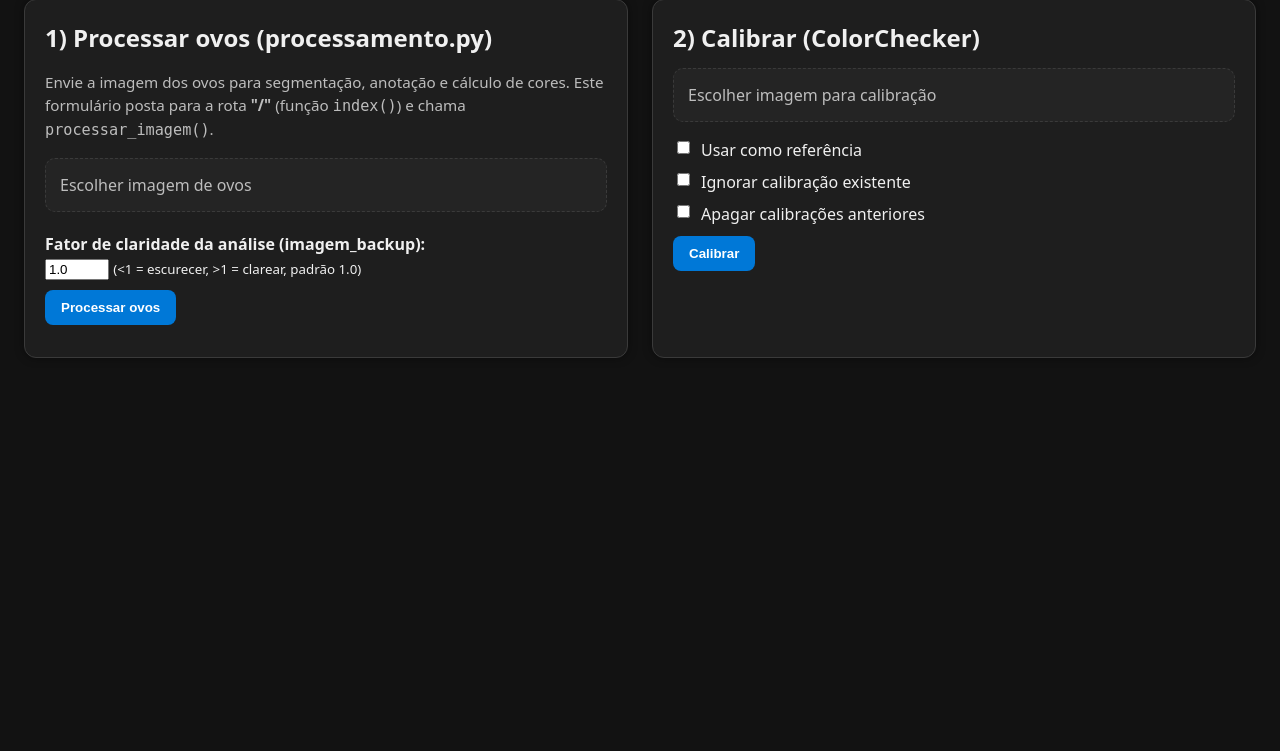
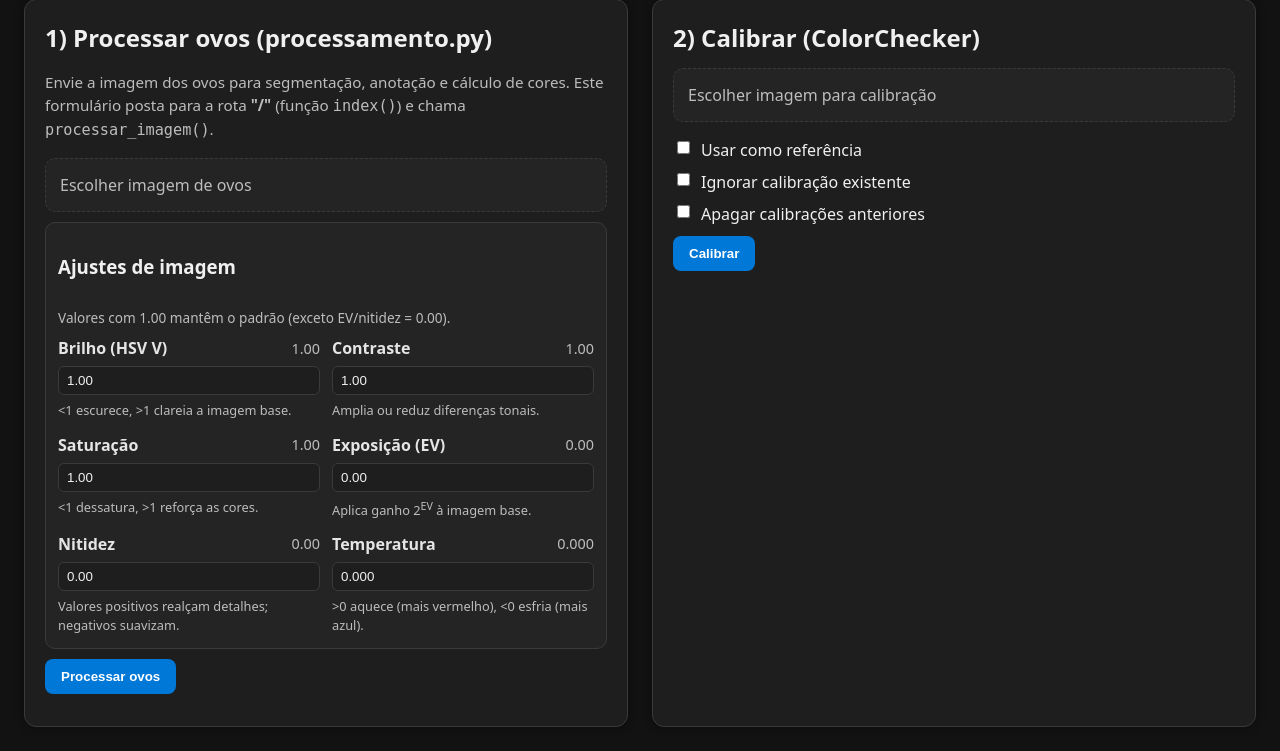
Before and after one commit to tampelini/egg_processing, a Flask app: page / in a window 1280 px wide. Shown: the part 129-880 px from the top of the page. Before the commit the page ends 487 px from the top, so only its background shows below. Run offline with Flask 3, Linux system fonts and the light colour scheme.

Commit message:
Atualiza código local e envia para main

```diff
--- a/app/routes.py
+++ b/app/routes.py
@@ -27,6 +27,15 @@ OUTPUT_DIR = os.path.join(STATIC_DIR, 'output')
 CALIBRATED_DIR = os.path.join(STATIC_DIR, 'calibrated')
 for d in (STATIC_DIR, CONFIG_DIR, UPLOADS_DIR, OUTPUT_DIR, CALIBRATED_DIR):
     os.makedirs(d, exist_ok=True)
+
+DEFAULT_AJUSTES = {
+    "fator_v_backup": 1.0,
+    "fator_contraste": 1.0,
+    "fator_saturacao": 1.0,
+    "ev_exposicao": 0.0,
+    "fator_nitidez": 0.0,
+    "fator_temperatura": 0.0,
+}
 
 def _to_url(path_abs: str) -> str:
     """Converte caminho absoluto para URL relativa ao root do app (prefixada com '/')."""
@@ -68,18 +77,30 @@ def index():
     """
     imagem_b64 = None
     ovos_info = None
+    ajustes = DEFAULT_AJUSTES.copy()
 
     if request.method == 'POST' and 'imagem' in request.files:
         file = request.files['imagem']
         if file and file.filename:
-            # lê fator_v_backup do form (padrão 1.0)
-            raw_val = (request.form.get('fator_v_backup') or '').strip()
-            try:
-                fator_v_backup = float(raw_val) if raw_val else 1.0
-            except Exception:
-                fator_v_backup = 1.0
-            # clampa para evitar valores extremos (ajuste se quiser)
-            fator_v_backup = max(0.2, min(1.5, fator_v_backup))
+            def _parse_float(nome, default, minimo=None, maximo=None):
+                raw = (request.form.get(nome) or '').strip()
+                try:
+                    valor = float(raw) if raw else default
+                except Exception:
+                    valor = default
+                if minimo is not None:
+                    valor = max(minimo, valor)
+                if maximo is not None:
+                    valor = min(maximo, valor)
+                ajustes[nome] = valor
+                return valor
+
+            fator_v_backup = _parse_float('fator_v_backup', 1.0, 0.2, 3.0)
+            fator_contraste = _parse_float('fator_contraste', 1.0, 0.2, 3.0)
+            fator_saturacao = _parse_float('fator_saturacao', 1.0, 0.0, 3.0)
+            ev_exposicao = _parse_float('ev_exposicao', 0.0, -5.0, 5.0)
+            fator_nitidez = _parse_float('fator_nitidez', 0.0, -1.0, 2.0)
+            fator_temperatura = _parse_float('fator_temperatura', 0.0, -1.0, 1.0)
 
             file.stream.seek(0)
             # passa o fator_v_backup para o pipeline
@@ -87,7 +108,12 @@ def index():
                 file,
                 fator_elipse=(0.85, 0.75),
                 usar_fitellipse=True,
-                fator_v_backup=fator_v_backup
+                fator_v_backup=fator_v_backup,
+                fator_contraste=fator_contraste,
+                fator_saturacao=fator_saturacao,
+                ev_exposicao=ev_exposicao,
+                fator_nitidez=fator_nitidez,
+                fator_temperatura=fator_temperatura,
             )
             # normaliza cada ovo (se veio lista de dicts)
             if ovos_info:
@@ -100,6 +126,7 @@ def index():
         # processamento
         imagem=imagem_b64,
         ovos_info=ovos_info,
+        ajustes=ajustes,
         # calibração (vazio por padrão)
         img_url=None, ann_url=None, warp_url=None,
         warp_debug_url=None, warp_labels_url=None,
@@ -118,7 +145,7 @@ def calibrar():
     f = request.files.get('image')
     if not f or not f.filename:
         # volta ao index mantendo tudo vazio
-        return render_template('index.html')
+        return render_template('index.html', ajustes=DEFAULT_AJUSTES.copy())
 
     filename = secure_filename(f.filename)
     upload_path = os.path.join(UPLOADS_DIR, filename)
@@ -162,6 +189,7 @@ def calibrar():
         # resultados de processamento desligados nesta renderização
         "imagem": None,
         "ovos_info": None,
+        "ajustes": DEFAULT_AJUSTES.copy(),
         "calib_exists": have_saved,
     }
 
--- a/app/templates/index.html
+++ b/app/templates/index.html
@@ -65,10 +65,59 @@
         <label for="file-ovos" class="file-label">Escolher imagem de ovos</label>
         <input id="file-ovos" type="file" name="imagem" accept="image/*" required />
 
-        <div class="claridade-box">
-          <label for="claridade"><strong>Fator de claridade da análise (imagem_backup):</strong></label>
-          <input id="claridade" type="number" step="0.1" min="0.1" max="3.0" name="fator_v_backup" value="1.0" />
-          <small>(<1 = escurecer, >1 = clarear, padrão 1.0)</small>
+        <div class="ajustes-box">
+          <h3>Ajustes de imagem</h3>
+          <p class="ajustes-hint">Valores com 1.00 mantêm o padrão (exceto EV/nitidez = 0.00).</p>
+          <div class="ajustes-grid">
+            <div class="ajuste">
+              <div class="ajuste-head">
+                <label for="ajuste-brilho">Brilho (HSV V)</label>
+                <span class="ajuste-value" data-value-for="ajuste-brilho">{{ '%.2f' % ajustes.fator_v_backup }}</span>
+              </div>
+              <input id="ajuste-brilho" type="number" step="0.01" min="0.20" max="3.00" name="fator_v_backup" value="{{ '%.2f' % ajustes.fator_v_backup }}" data-decimals="2" />
+              <small>&lt;1 escurece, &gt;1 clareia a imagem base.</small>
+            </div>
+            <div class="ajuste">
+              <div class="ajuste-head">
+                <label for="ajuste-contraste">Contraste</label>
+                <span class="ajuste-value" data-value-for="ajuste-contraste">{{ '%.2f' % ajustes.fator_contraste }}</span>
+              </div>
+              <input id="ajuste-contraste" type="number" step="0.01" min="0.20" max="3.00" name="fator_contraste" value="{{ '%.2f' % ajustes.fator_contraste }}" data-decimals="2" />
+              <small>Amplia ou reduz diferenças tonais.</small>
+            </div>
+            <div class="ajuste">
+              <div class="ajuste-head">
+                <label for="ajuste-saturacao">Saturação</label>
+                <span class="ajuste-value" data-value-for="ajuste-saturacao">{{ '%.2f' % ajustes.fator_saturacao }}</span>
+              </div>
+              <input id="ajuste-saturacao" type="number" step="0.01" min="0.00" max="3.00" name="fator_saturacao" value="{{ '%.2f' % ajustes.fator_saturacao }}" data-decimals="2" />
+              <small>&lt;1 dessatura, &gt;1 reforça as cores.</small>
+            </div>
+            <div class="ajuste">
+              <div class="ajuste-head">
+                <label for="ajuste-ev">Exposição (EV)</label>
+                <span class="ajuste-value" data-value-for="ajuste-ev">{{ '%.2f' % ajustes.ev_exposicao }}</span>
+              </div>
+              <input id="ajuste-ev" type="number" step="0.05" min="-5.00" max="5.00" name="ev_exposicao" value="{{ '%.2f' % ajustes.ev_exposicao }}" data-decimals="2" />
+              <small>Aplica ganho 2<sup>EV</sup> à imagem base.</small>
+            </div>
+            <div class="ajuste">
+              <div class="ajuste-head">
+                <label for="ajuste-nitidez">Nitidez</label>
+                <span class="ajuste-value" data-value-for="ajuste-nitidez">{{ '%.2f' % ajustes.fator_nitidez }}</span>
+              </div>
+              <input id="ajuste-nitidez" type="number" step="0.05" min="-1.00" max="2.00" name="fator_nitidez" value="{{ '%.2f' % ajustes.fator_nitidez }}" data-decimals="2" />
+              <small>Valores positivos realçam detalhes; negativos suavizam.</small>
+            </div>
+            <div class="ajuste">
+              <div class="ajuste-head">
+                <label for="ajuste-temperatura">Temperatura</label>
+                <span class="ajuste-value" data-value-for="ajuste-temperatura">{{ '%.3f' % ajustes.fator_temperatura }}</span>
+              </div>
+              <input id="ajuste-temperatura" type="number" step="0.001" min="-1.000" max="1.000" name="fator_temperatura" value="{{ '%.3f' % ajustes.fator_temperatura }}" data-decimals="3" />
+              <small>&gt;0 aquece (mais vermelho), &lt;0 esfria (mais azul).</small>
+            </div>
+          </div>
         </div>
 
         <button type="submit">Processar ovos</button>
--- a/static/css/style.css
+++ b/static/css/style.css
@@ -60,6 +60,72 @@ input[type=file] {
 .checks { display: grid; gap: 8px; margin-top: 6px; }
 label { display: flex; gap: 8px; align-items: flex-start; }
 
+.ajustes-box {
+  border: 1px solid var(--border);
+  background: var(--panel2);
+  border-radius: 10px;
+  padding: 12px;
+  display: grid;
+  gap: 8px;
+}
+
+.ajustes-hint {
+  margin: 0;
+  color: var(--muted);
+  font-size: 0.85rem;
+}
+
+.ajustes-grid {
+  display: grid;
+  gap: 12px;
+}
+
+@media (min-width: 640px) {
+  .ajustes-grid {
+    grid-template-columns: repeat(auto-fit, minmax(220px, 1fr));
+  }
+}
+
+.ajuste {
+  display: flex;
+  flex-direction: column;
+  gap: 6px;
+}
+
+.ajuste-head {
+  display: flex;
+  justify-content: space-between;
+  align-items: center;
+  gap: 8px;
+}
+
+.ajuste-head label {
+  display: inline-flex;
+  gap: 4px;
+  align-items: center;
+  font-weight: 600;
+  color: #e5e5e5;
+}
+
+.ajuste-value {
+  font-variant-numeric: tabular-nums;
+  color: var(--muted);
+  font-size: 0.9rem;
+}
+
+.ajuste input[type=number] {
+  background: var(--panel);
+  border: 1px solid var(--border);
+  border-radius: 6px;
+  padding: 6px 8px;
+  color: var(--text);
+}
+
+.ajuste small {
+  color: var(--muted);
+  font-size: 0.8rem;
+}
+
 button {
   background: var(--primary);
   color: #fff;
--- a/static/js/script.js
+++ b/static/js/script.js
@@ -21,17 +21,25 @@ document.addEventListener("DOMContentLoaded", function () {
     });
   }
 
-  // Controle do fator de claridade (fator_v_backup)
-  const fatorInput = document.getElementById("fator-v-backup");
-  const fatorValue = document.getElementById("fator-v-backup-value");
-
-  if (fatorInput && fatorValue) {
-    // valor inicial
-    fatorValue.innerText = fatorInput.value;
-
-    // atualiza dinamicamente
-    fatorInput.addEventListener("input", function () {
-      fatorValue.innerText = this.value;
-    });
-  }
+  // Atualização dinâmica dos valores numéricos dos ajustes
+  document.querySelectorAll('[data-value-for]').forEach(function (span) {
+    const targetId = span.getAttribute('data-value-for');
+    if (!targetId) return;
+    const input = document.getElementById(targetId);
+    if (!input) return;
+    const decimals = parseInt(input.dataset.decimals || '2', 10);
+    const format = function (value) {
+      if (Number.isFinite(value)) {
+        return value.toFixed(decimals);
+      }
+      return '--';
+    };
+    const update = function () {
+      const val = parseFloat(input.value);
+      span.textContent = format(val);
+    };
+    update();
+    input.addEventListener('input', update);
+    input.addEventListener('change', update);
+  });
 });
```
Also changed, not shown: app/processamento.py (+94 -4 lines).
